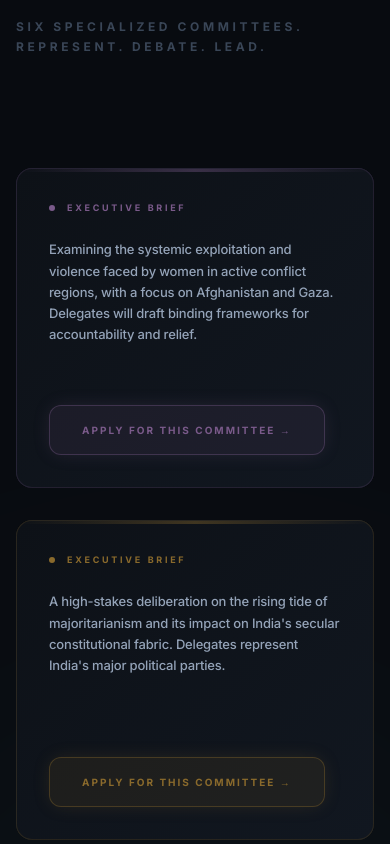
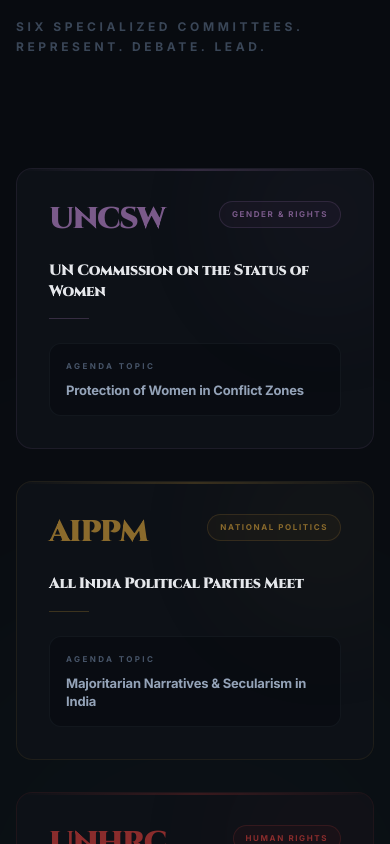
Before and after one commit to Saicharantejj/Senatus-Summit, a Next.js app: page / in a window 390 px wide. Shown: the part 3100-3944 px from the top of the page. Built offline with nearby package versions, Linux system fonts and the light colour scheme.

Commit message:
fix: replace broken 3D flip cards with reliable hover-reveal design
The CSS 3D backface-visibility approach was showing back faces by default.
Replaced with a z-indexed overlay fade that works across all browsers.

Co-Authored-By: Claude Sonnet 4.6 <noreply@anthropic.com>

```diff
--- a/components/Committees.tsx
+++ b/components/Committees.tsx
@@ -78,7 +78,7 @@ const fadeUp = (delay = 0) => ({
 })
 
 function CommitteeCard({ committee, index }: { committee: Committee; index: number }) {
-  const [flipped, setFlipped] = useState(false)
+  const [hovered, setHovered] = useState(false)
 
   return (
     <motion.div
@@ -86,87 +86,70 @@ function CommitteeCard({ committee, index }: { committee: Committee; index: numb
       whileInView={{ opacity: 1, y: 0 }}
       viewport={{ once: true, margin: '-50px' }}
       transition={{ duration: 0.8, delay: index * 0.1, ease: [0.16, 1, 0.3, 1] }}
-      className="perspective-card w-full cursor-pointer h-[320px] md:h-[360px]"
-      onMouseEnter={() => setFlipped(true)}
-      onMouseLeave={() => setFlipped(false)}
-      onClick={() => setFlipped(!flipped)}
+      className="relative rounded-2xl border overflow-hidden cursor-pointer group"
+      style={{ borderColor: `${committee.color}25`, background: '#0d1117' }}
+      onMouseEnter={() => setHovered(true)}
+      onMouseLeave={() => setHovered(false)}
+      onClick={() => setHovered(v => !v)}
     >
-      <motion.div
-        className="relative w-full h-full preserve-3d transition-transform duration-700"
-        animate={{ rotateY: flipped ? 180 : 0 }}
-        style={{ transformStyle: 'preserve-3d' }}
-      >
-        {/* Front */}
+      {/* Top accent line */}
       <div
-          className="absolute inset-0 backface-hidden rounded-2xl border p-8 flex flex-col justify-between overflow-hidden group/card bg-[#111720]/80 backdrop-blur-xl transition-all duration-500 hover:shadow-[0_20px_60px_-15px_rgba(0,0,0,0.6)]"
+        className="absolute top-0 left-0 right-0 h-[2px] transition-opacity duration-500"
         style={{
-            borderColor: `${committee.color}25`,
-            backfaceVisibility: 'hidden',
+          background: `linear-gradient(90deg, transparent, ${committee.color}, transparent)`,
+          opacity: hovered ? 0.9 : 0.35,
         }}
-        >
-          {/* Shine Effect */}
-          <div className="absolute inset-0 opacity-0 group-hover/card:opacity-100 transition-opacity duration-1000 pointer-events-none">
-            <div className="absolute top-[-100%] left-[-100%] w-[300%] h-[300%] bg-[linear-gradient(45deg,transparent_25%,rgba(255,255,255,0.03)_50%,transparent_75%)] animate-[shimmer_5s_infinite_linear]" />
-          </div>
-
-          {/* Top glow accent */}
-          <div
-            className="absolute top-0 left-0 right-0 h-[3px] opacity-40 group-hover/card:opacity-90 transition-opacity duration-500"
-            style={{ background: `linear-gradient(90deg, transparent, ${committee.color}, transparent)` }}
       />
 
-          {/* Background decoration */}
+      {/* Background glow */}
       <div
-            className="absolute -top-10 -right-10 w-40 h-40 rounded-full opacity-10 blur-3xl group-hover/card:scale-125 transition-transform duration-1000"
-            style={{ background: committee.color }}
+        className="absolute -top-12 -right-12 w-48 h-48 rounded-full blur-3xl transition-opacity duration-700"
+        style={{ background: committee.color, opacity: hovered ? 0.12 : 0.06 }}
       />
 
-          <div className="relative z-10">
-            <div className="flex items-start justify-between mb-8">
-              <span
-                className="font-cinzel font-black text-3xl tracking-tighter drop-shadow-lg"
-                style={{ color: committee.color }}
+      {/* ── Front content (always visible, fades out on hover) ── */}
+      <div
+        className="relative z-10 p-8 flex flex-col gap-6 transition-all duration-500"
+        style={{ opacity: hovered ? 0 : 1, transform: hovered ? 'translateY(-8px)' : 'translateY(0)' }}
       >
+        <div className="flex items-start justify-between">
+          <span className="font-cinzel font-black text-3xl tracking-tighter" style={{ color: committee.color }}>
             {committee.abbr}
           </span>
           <span
-                className="font-inter text-[8px] font-black tracking-[0.2em] uppercase px-4 py-1.5 rounded-full border backdrop-blur-md transition-all duration-300 group-hover/card:border-opacity-100"
-                style={{
-                  color: committee.color,
-                  borderColor: `${committee.color}40`,
-                  background: `${committee.color}10`,
-                }}
+            className="font-inter text-[8px] font-black tracking-[0.2em] uppercase px-3 py-1.5 rounded-full border"
+            style={{ color: committee.color, borderColor: `${committee.color}40`, background: `${committee.color}10` }}
           >
             {committee.category}
           </span>
         </div>
-            <h3 className="font-cinzel font-black text-[15px] text-[#e5e7eb] leading-snug mb-5 tracking-tight group-hover/card:text-white transition-colors">
+
+        <div>
+          <h3 className="font-cinzel font-black text-[15px] text-[#e5e7eb] leading-snug mb-4 tracking-tight">
             {committee.name}
           </h3>
-            <div className="w-12 h-px transition-all duration-500 group-hover/card:w-20" style={{ background: `${committee.color}60` }} />
+          <div className="w-10 h-px" style={{ background: `${committee.color}60` }} />
         </div>
 
-          <div className="relative z-10 p-4 rounded-xl bg-[#080b10]/40 border border-[#1c232b]/50 group-hover/card:border-opacity-100 transition-all duration-500 mt-auto">
+        <div className="p-4 rounded-xl bg-[#080b10]/60 border border-[#1c232b]/50 mt-auto">
           <p className="font-inter text-[8px] text-[#475569] font-black tracking-[0.3em] uppercase mb-2">Agenda Topic</p>
-            <p className="font-inter text-[13px] text-[#94a3b8] leading-[1.4] font-bold line-clamp-2 group-hover/card:text-[#e5e7eb] transition-colors">{committee.topic}</p>
+          <p className="font-inter text-[13px] text-[#94a3b8] leading-[1.4] font-bold line-clamp-3">{committee.topic}</p>
         </div>
       </div>
 
-        {/* Back */}
+      {/* ── Hover overlay (executive brief) ── */}
       <div
-          className="absolute inset-0 backface-hidden rotate-y-180 rounded-2xl border p-8 flex flex-col justify-between overflow-hidden bg-gradient-to-br from-[#0d1117] to-[#111720]"
+        className="absolute inset-0 z-20 p-8 flex flex-col justify-between transition-all duration-500"
         style={{
-            borderColor: `${committee.color}35`,
-            backfaceVisibility: 'hidden',
+          opacity: hovered ? 1 : 0,
+          transform: hovered ? 'translateY(0)' : 'translateY(12px)',
+          background: `linear-gradient(160deg, ${committee.color}18 0%, #0d1117 60%)`,
+          pointerEvents: hovered ? 'auto' : 'none',
         }}
       >
-          <div
-            className="absolute top-0 left-0 right-0 h-[3px] opacity-40"
-            style={{ background: `linear-gradient(90deg, transparent, ${committee.color}, transparent)` }}
-          />
-          <div className="relative z-10">
-            <p className="font-inter text-[9px] font-black tracking-[0.3em] uppercase mb-6 flex items-center gap-3" style={{ color: committee.color }}>
-              <span className="w-1.5 h-1.5 rounded-full bg-current" />
+        <div>
+          <p className="font-inter text-[9px] font-black tracking-[0.3em] uppercase mb-5 flex items-center gap-2" style={{ color: committee.color }}>
+            <span className="w-1.5 h-1.5 rounded-full animate-pulse" style={{ background: committee.color }} />
             Executive Brief
           </p>
           <p className="font-inter text-[13px] text-[#94a3b8] leading-relaxed font-medium">{committee.description}</p>
@@ -174,18 +157,17 @@ function CommitteeCard({ committee, index }: { committee: Committee; index: numb
         <Link
           href="/apply"
           onClick={(e) => e.stopPropagation()}
-            className="font-inter font-black text-[10px] tracking-[0.2em] uppercase px-8 py-4 rounded-xl self-start mt-8 inline-block border transition-all duration-300 hover:scale-[1.02] hover:brightness-110 shadow-lg"
+          className="font-inter font-black text-[10px] tracking-[0.2em] uppercase px-6 py-3.5 rounded-xl self-start inline-block border transition-all duration-300 hover:brightness-110"
           style={{
-              background: `${committee.color}20`,
-              borderColor: `${committee.color}60`,
+            background: `${committee.color}18`,
+            borderColor: `${committee.color}55`,
             color: committee.color,
-              boxShadow: `0 0 20px -5px ${committee.color}50`,
+            boxShadow: `0 0 18px -4px ${committee.color}45`,
           }}
         >
           Apply for this Committee →
         </Link>
       </div>
-      </motion.div>
     </motion.div>
   )
 }
```
Lines whose indentation alone changed are shown as unchanged.
